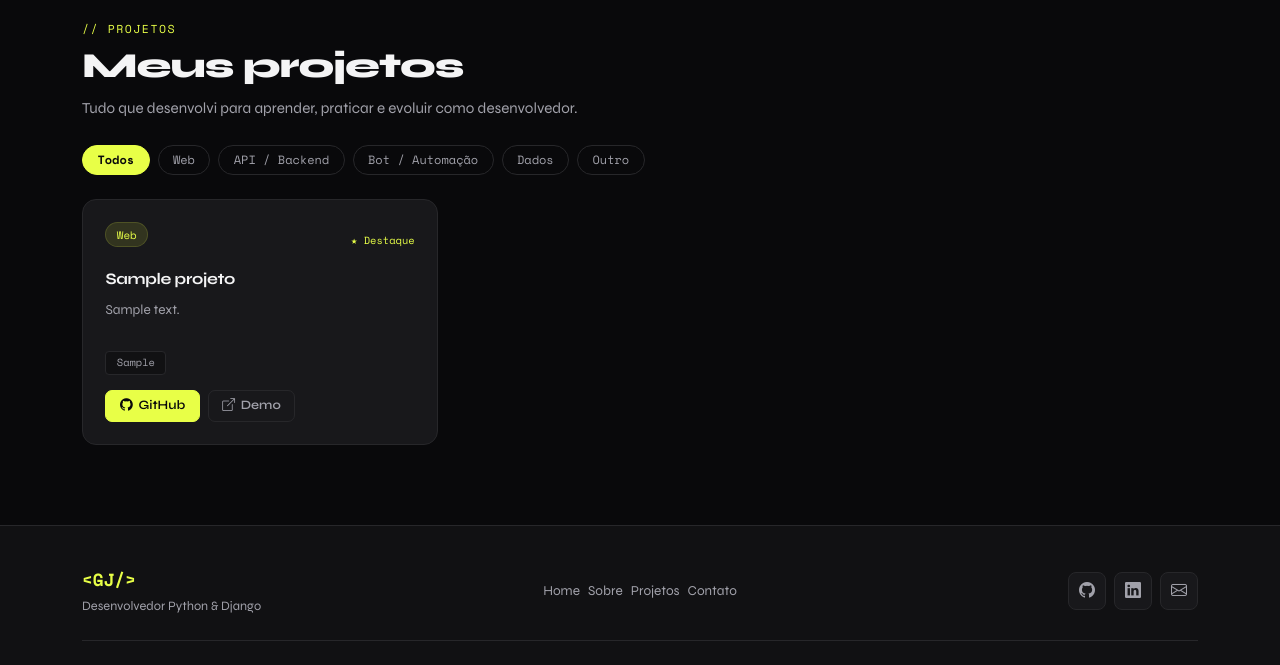
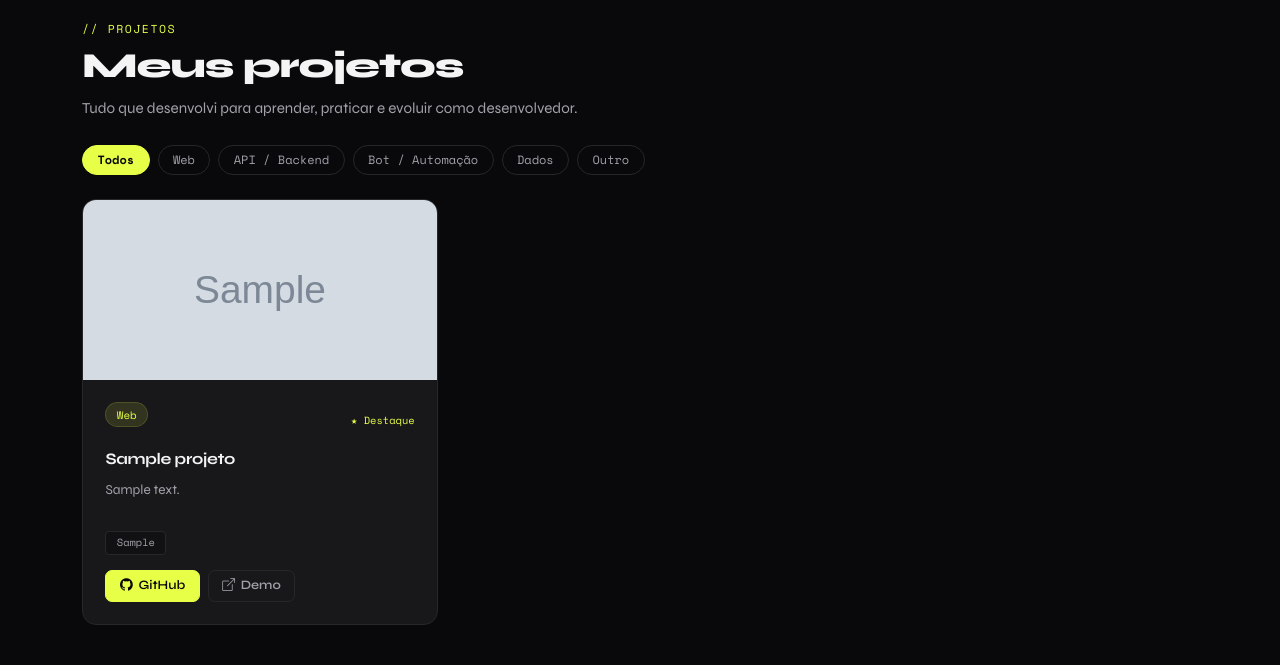
Before and after one commit to jotaTorrezDev/Portifolio, a Django app: page /projetos/ in a window 1280 px wide. Shown: the part 140-805 px from the top of the page. Run offline with Django 4.2, Linux system fonts and the light colour scheme; tables that the repository leaves empty hold one stand-in row (values such as "Sample post"); grey boxes marked "Sample" are stand-in pictures.

Commit message:
Uncomment image tag for project display

```diff
--- a/templates/projetos.html
+++ b/templates/projetos.html
@@ -25,7 +25,7 @@
       <div class="col-md-6 col-lg-4">
         <div class="proj-card">
          {% if p.imagem %}
-          <!---<img src="{{ p.imagem.url }}" class="proj-card-img" alt="{{ p.titulo }}">-->
+          <img src="{{ p.imagem.url }}" class="proj-card-img" alt="{{ p.titulo }}">
         {% else %}
           <img src="{% static 'projetos/debt-tracker-card.png' %}" class="proj-card-img" alt="Prévia do Debt Tracker, projeto para acompanhar dívidas, exibida em uma interface digital.">
         {% endif %}
```
